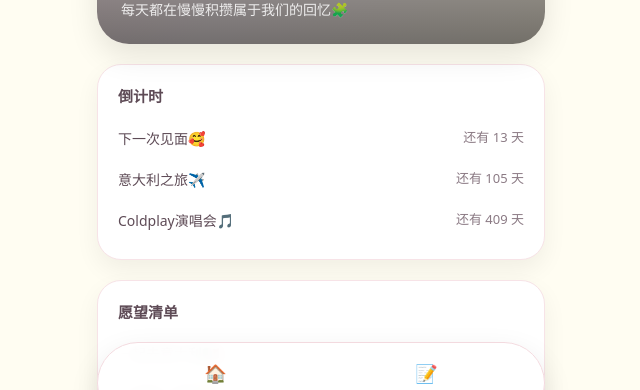
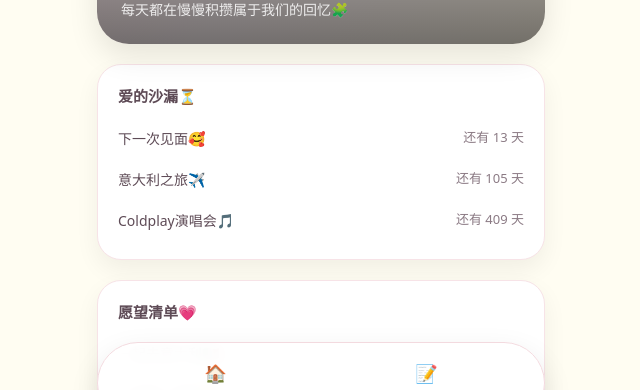
Before and after one commit to qw1-bot/Moment-Us, a Next.js app: page / in a window 1280 px wide. Both pictures are taken after a click on the button "进入我们的小空间". Shown: the part 360-750 px from the top of the page, without its empty margins (319-959 px from the left). Built offline with nearby package versions, Linux system fonts and the light colour scheme.

Commit message:
Update page.jsx

```diff
--- a/app/page.jsx
+++ b/app/page.jsx
@@ -421,7 +421,7 @@ function HomePage({ homeData, setHomeData, onGoPair }) {
 
         <div className="rounded-[24px] border border-[#F7E3E7] bg-white px-5 py-5 shadow-[0_10px_24px_rgba(0,0,0,0.06)]">
           <h3 className="text-[15px] font-semibold text-[#5E4B56]">
-            倒计时
+            爱的沙漏⏳
           </h3>
 
           <div className="mt-3 space-y-1">
@@ -459,7 +459,7 @@ function HomePage({ homeData, setHomeData, onGoPair }) {
 
         <div className="rounded-[24px] border border-[#F7E3E7] bg-white px-5 py-5 shadow-[0_10px_24px_rgba(0,0,0,0.06)]">
           <h3 className="text-[15px] font-semibold text-[#5E4B56]">
-            愿望清单
+            愿望清单💗
           </h3>
 
           <div className="mt-3 space-y-1">
```
